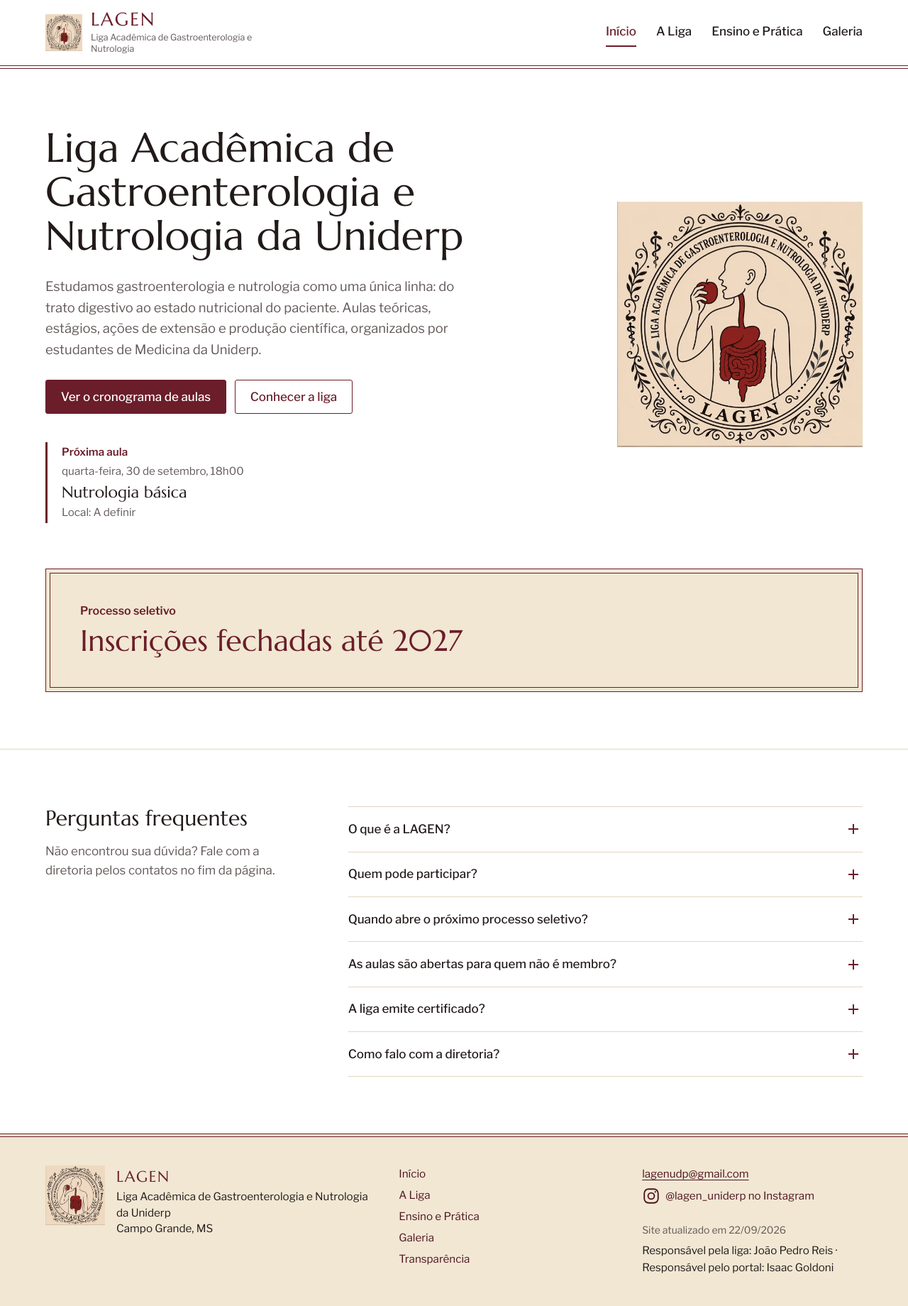
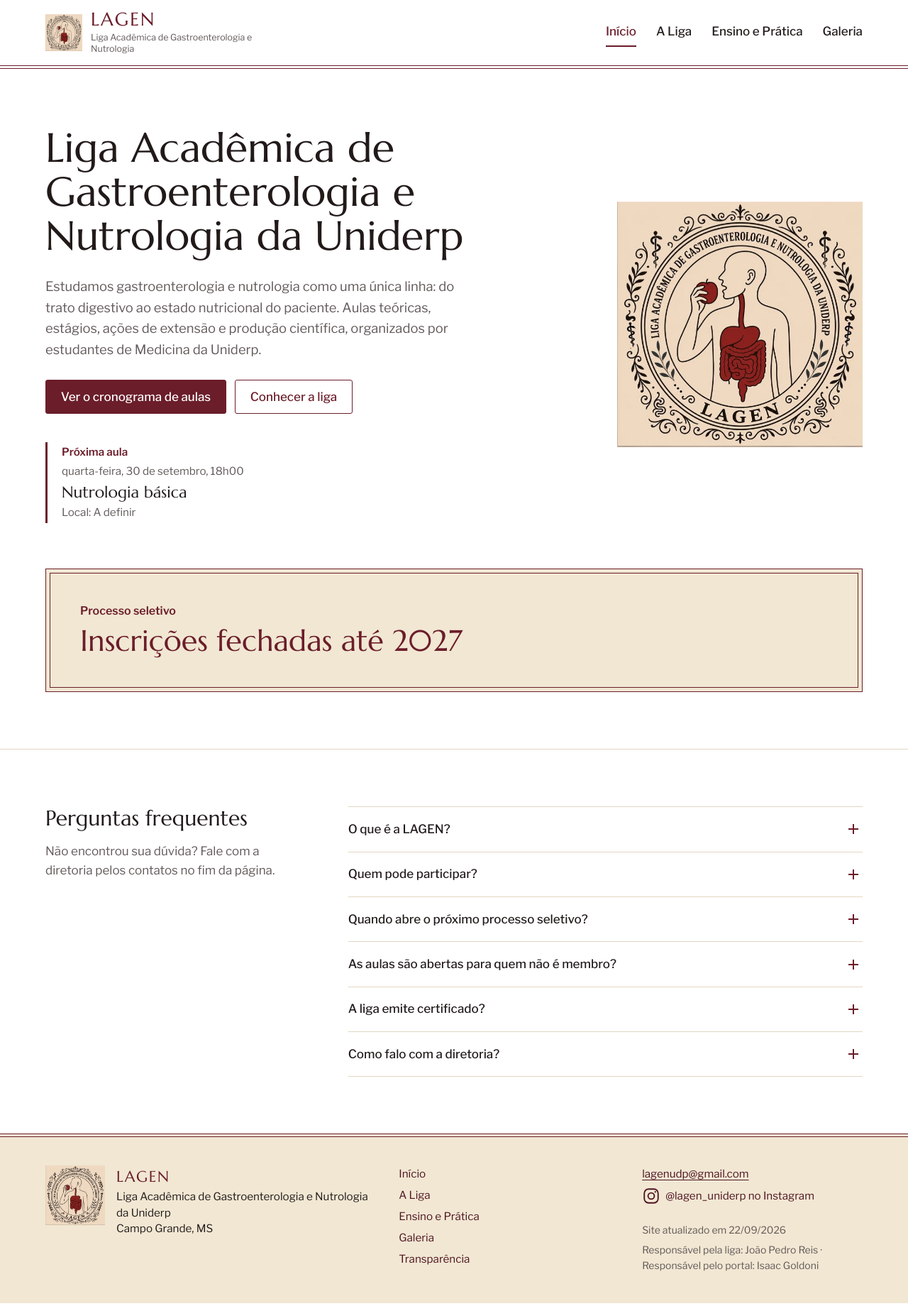
Before and after one commit to LAGENuniderp/lagen-uniderp.github.io, a Jekyll site: the page built from index.md, in a window 1280 px wide. Shown: the whole page at 71% size. Built offline with Jekyll 4.4.1, drawn with Linux system fonts in a browser that asks for light colours.

Commit message:
Add styling for responsible section in footer

```diff
--- a/assets/css/lagen.css
+++ b/assets/css/lagen.css
@@ -778,6 +778,7 @@ a.album__link:hover .album__titulo {
 .rodape__contato p { margin: 0 0 .35rem; }
 .rodape__contato a { overflow-wrap: anywhere; }
 .rodape__atualizado { margin-top: 1rem !important; font-size: .875rem; color: var(--grafite); }
+.rodape__responsaveis { margin-top: .35rem; font-size: .875rem; color: var(--grafite); }
 .rodape__instagram-link { display: inline-flex; align-items: center; gap: .45rem; text-decoration: none; }
 .rodape__instagram-icone { transition: transform .15s ease, color .15s ease; }
 .rodape__instagram-link:hover, .rodape__instagram-link:focus-visible {
```
